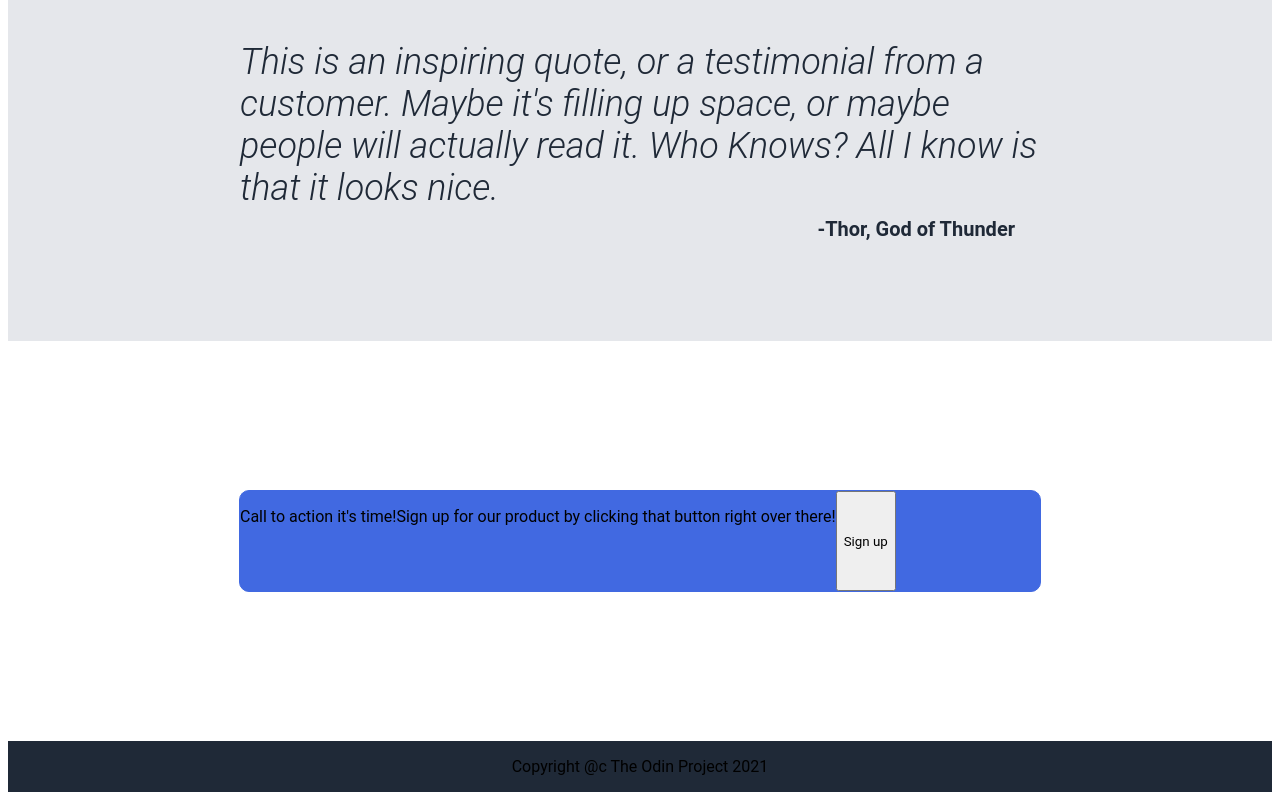
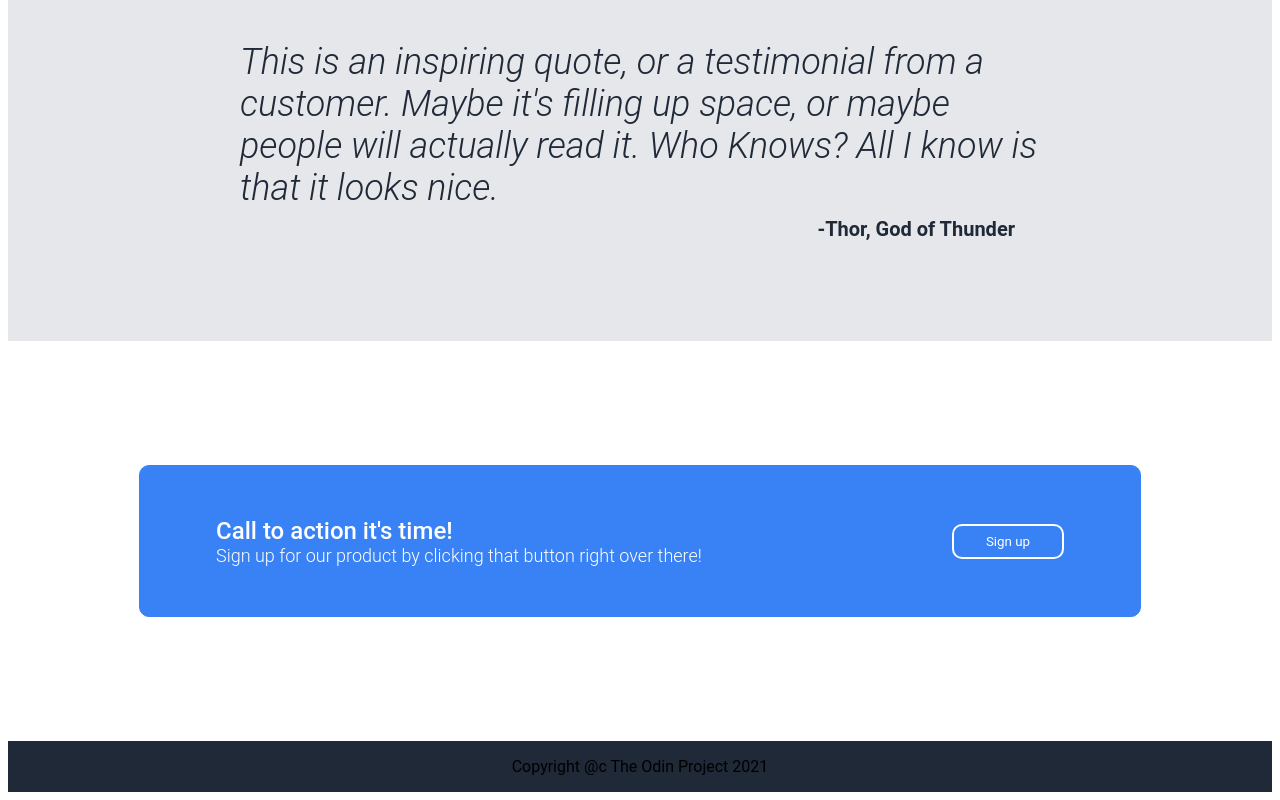
Before and after one commit to TheFutaBandit/Landing_Page, a plain HTML site: page Landing_Page/index.html in a window 1280 px wide. Shown: the part 920-1720 px from the top of the page. Drawn offline with Linux system fonts and the light colour scheme.

Commit message:
5th Part Completed.
A doubt regarding buttons.
Do we need to define border-radius by calling the button selector, or can we just do it in the button class? does it matter?

```diff
--- a/Landing_Page/index.html
+++ b/Landing_Page/index.html
@@ -55,9 +55,11 @@
 
     <div class = "sign_content">
         <div class = "call_to_action">
-            <p>Call to action it's time!</p>
-            <p>Sign up for our product by clicking that button right over there!</p>
-            <button>Sign up</button>
+            <div class = "call_left">
+                <div class = "sign_head">Call to action it's time!</div>
+                <div class = "sign_text">Sign up for our product by clicking that button right over there!</div>
+            </div>
+            <div class = "call_sign"><button class = "call_to_login">Sign up</button></div>
         </div>
     </div>
 
--- a/Landing_Page/styles.css
+++ b/Landing_Page/styles.css
@@ -205,14 +205,48 @@ body {
     justify-content: center;
     align-items: center;
     height: 400px;
+    padding: 0px;
+    margin: 0;
 }
 
 .sign_content .call_to_action {
+    margin:0;
     display: flex;
     flex-shrink: 0;
-    background-color: royalblue;
-    width: 800px;
-    height: 100px;
-    border: 1px solid royalblue;
+    background-color: #3882F6;
+    width: 1000px;
+    height: 150px;
+    border: 1px solid #3882F6;
     border-radius: 10px;
+    justify-content: center;
+    align-items: center;
+    gap: 250px;
 }
+
+.sign_content .call_to_action .call_left {
+    color: white;
+}
+
+.sign_content .call_to_action .call_left .sign_head {
+    font-size: 24px;
+    font-weight: 500;
+}
+
+.sign_content .call_to_action .call_left .sign_text {
+    font-size: 18px;
+    font-weight: 300;
+}
+
+.sign_content .call_to_action .call_sign button{
+    cursor: pointer;
+    padding: 8px 32px;
+    border-radius: 8px;
+}
+
+.sign_content .call_to_action .call_sign button.call_to_login {
+    border-radius: 10px;
+    color: white;
+    border-color: white;
+    background: #3882F6;
+    border: 2px solid white;
+}
```
